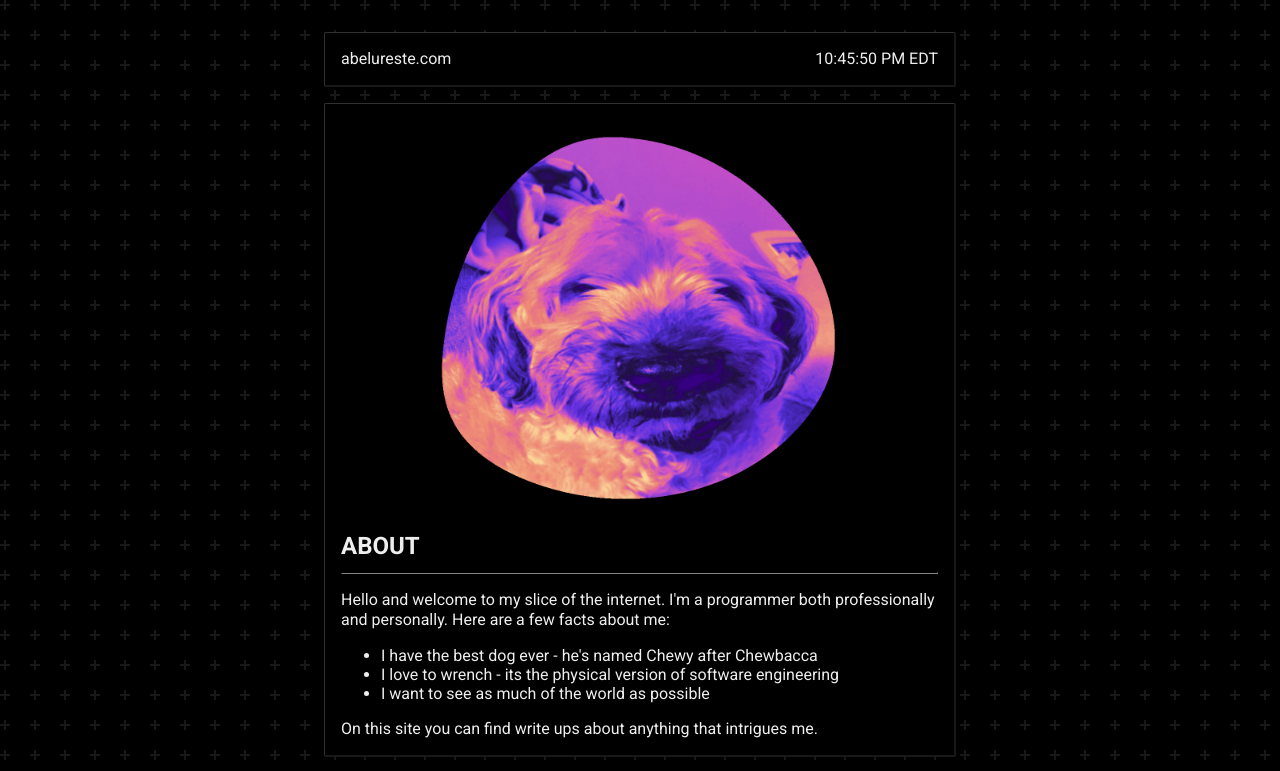
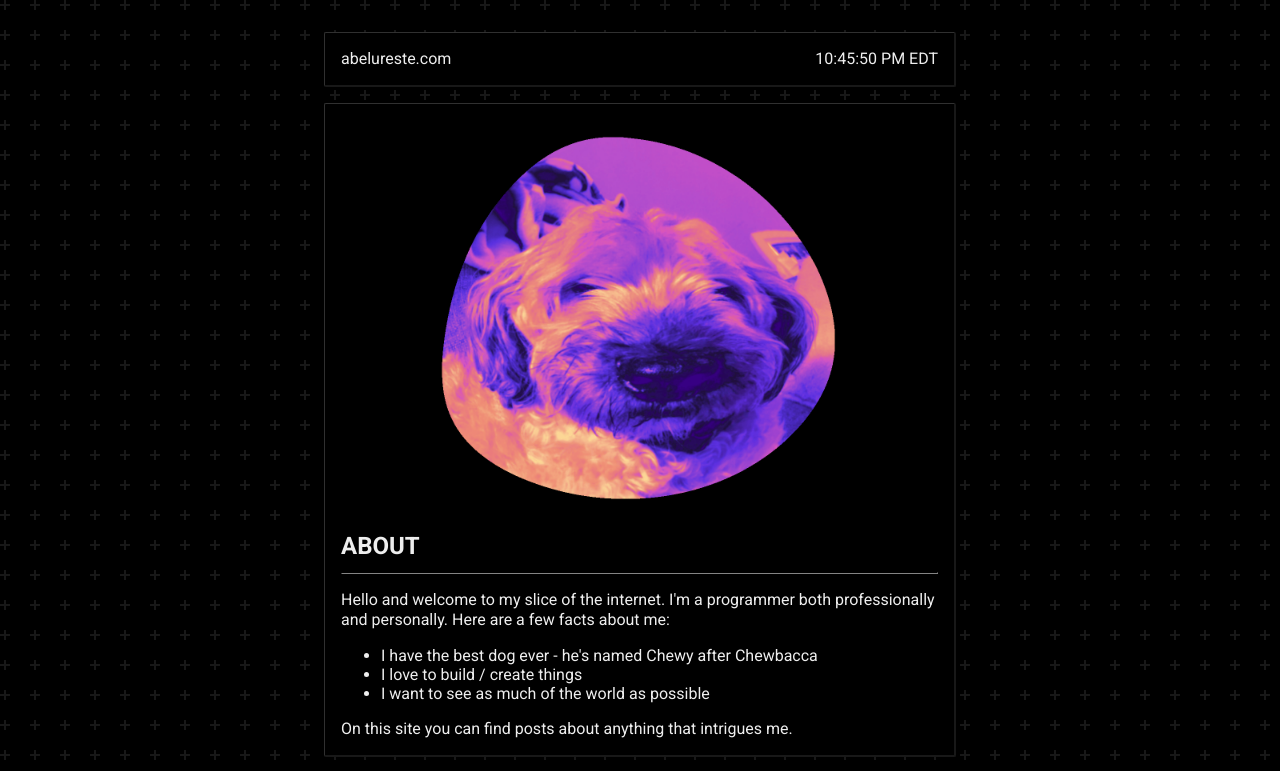
Before and after one commit to abelureste/abelureste.github.io, a Vue app: page / in a window 1280 px wide. Shown: the top 771 px of the page. Built offline with nearby package versions, Linux system fonts and the light colour scheme.

Commit message:
Home revision

```diff
--- a/src/components/Home.vue
+++ b/src/components/Home.vue
@@ -12,10 +12,10 @@
     <p>Hello and welcome to my slice of the internet. I'm a programmer both professionally and personally. Here are a few facts about me:</p>
     <ul>
       <li>I have the best dog ever - he's named Chewy after Chewbacca</li>
-      <li>I love to wrench - its the physical version of software engineering</li>
+      <li>I love to build / create things</li>
       <li>I want to see as much of the world as possible</li>
     </ul>
-    <p>On this site you can find write ups about anything that intrigues me.</p>
+    <p>On this site you can find posts about anything that intrigues me.</p>
   </div>
 
   <div class="box">
```
